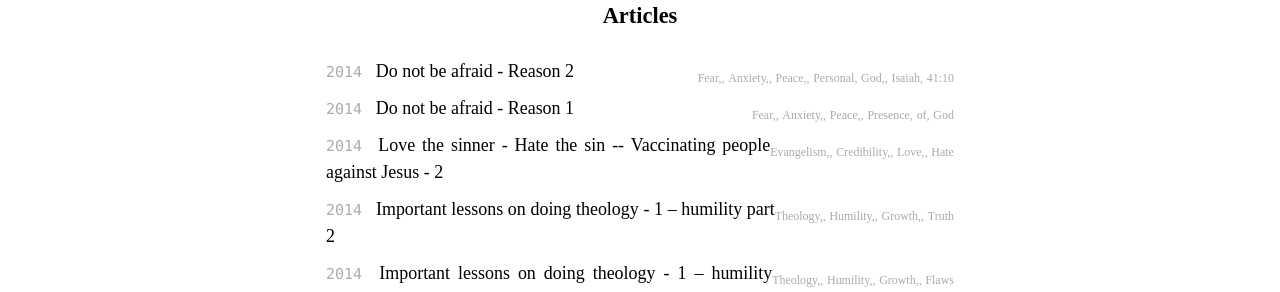
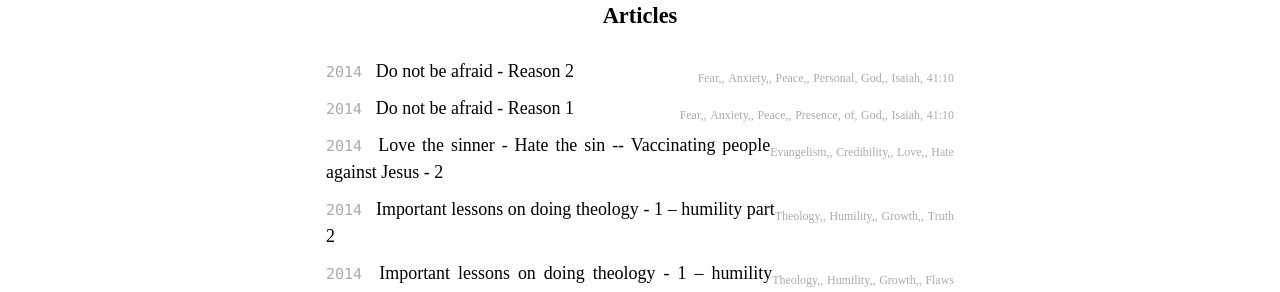
Before and after one commit to dbb1292/dbb1292.github.io, a Jekyll site: the page built from index.md, in a window 1280 px wide. Shown: the part 454-746 px from the top of the page. Built offline with Jekyll 4.4.1, drawn with Linux system fonts in a browser that asks for light colours; some web fonts are replaced; Markdown is read by kramdown in place of the engine named in the settings.

Commit message:
Update 2014-08-09-Fear-Not-Reason-1.md

```diff
--- a/_posts/2014-08-09-Fear-Not-Reason-1.md
+++ b/_posts/2014-08-09-Fear-Not-Reason-1.md
@@ -3,7 +3,7 @@ layout: post
 published: true
 title: "Do not be afraid - Reason 1"
 category: articles
-tags: "Fear, Anxiety, Peace, Presence of God"
+tags: "Fear, Anxiety, Peace, Presence of God, Isaiah 41:10"
 author: Daniel Baker
 date:
   - 2014-08-09T00:00:00.000Z
```
